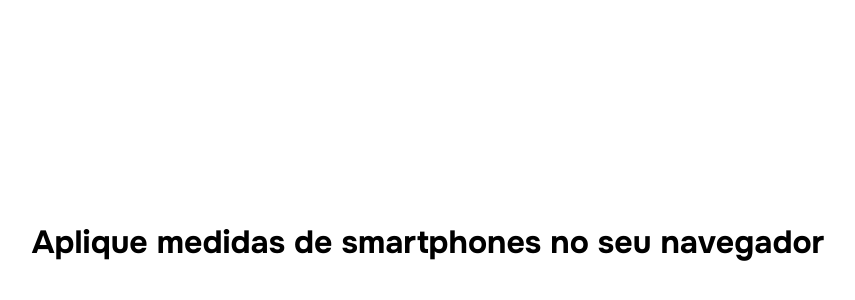
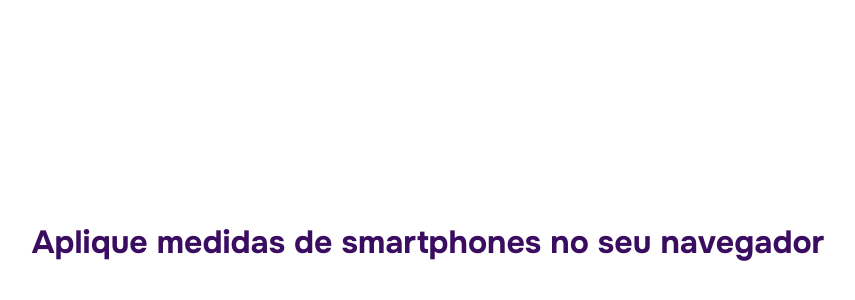
Before and after one commit to lucassantDev/moldeNubank, a plain HTML site: page index.html in a window 1280 px wide. Shown: the part 158-458 px from the top of the page, without its empty margins (212-1067 px from the left). Drawn offline with nearby package versions, Linux system fonts and the light colour scheme.

Commit message:
adicionando uma linha de css - 2025-02-07

```diff
--- a/style.css
+++ b/style.css
@@ -16,6 +16,7 @@ body{
     display: flex;
     align-items: center;
     justify-content: center;
+    color: #3b0d61;
 }
 
 .telefone{
```
